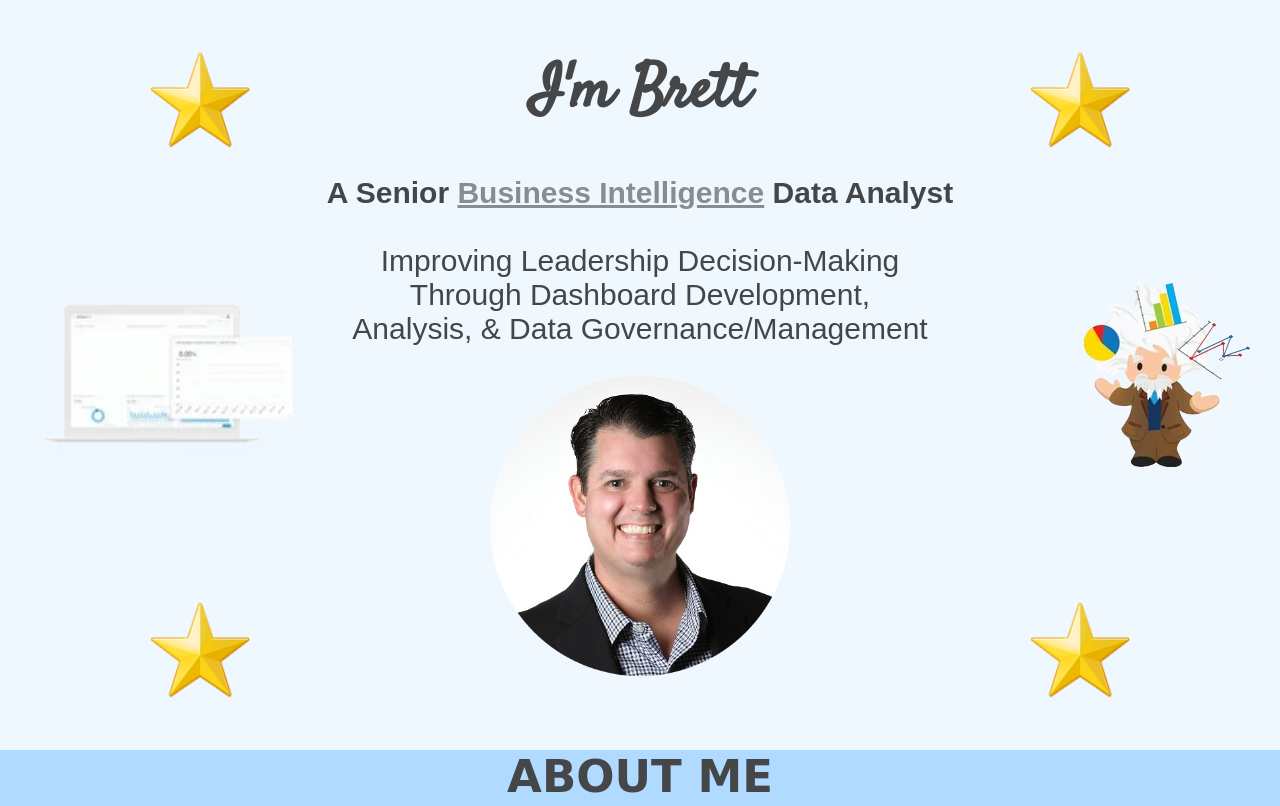
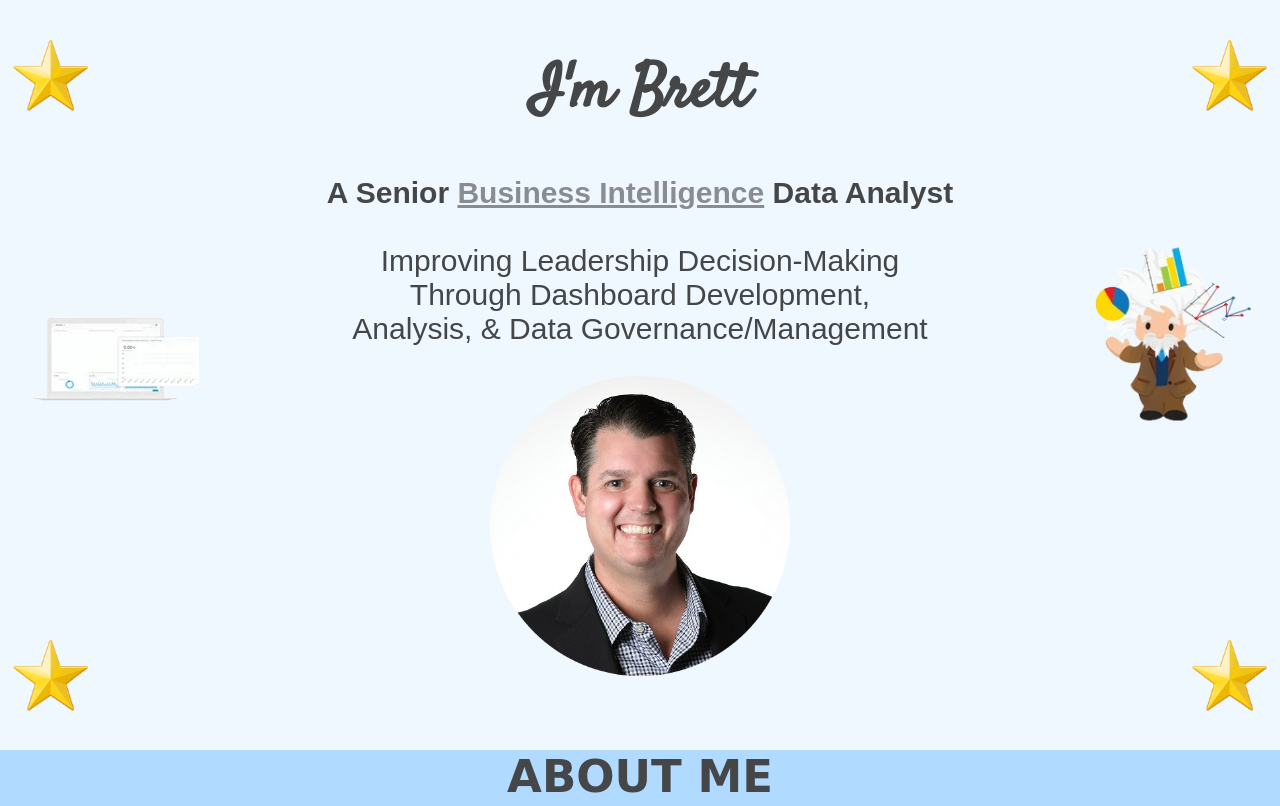
Before and after one commit to bredd1011/cv, a plain HTML site: page index.html in a window 1280 px wide. Shown: the top 806 px of the page. Drawn offline with Linux system fonts and the light colour scheme; a web font is replaced by a local one.

Commit message:
Add files via upload

```diff
--- a/CSS/styles.css
+++ b/CSS/styles.css
@@ -43,7 +43,6 @@ a:hover {
 .middle1 {
     position: relative;
     background-color: #B0DAFF;
-    height: 700px;
 }
 
 .middle2 {
@@ -69,55 +68,55 @@ a:hover {
 
 #star1 {
     position: absolute;
-    left: 150px;
-    top: 50px;
-    height: 100px;
-    width: 100px;
+    left: 1%;
+    top: 5%;
+    max-height: 10%;
+    max-width: 10%;
     background-color: AliceBlue;
 }
 
 #star2 {
     position: absolute;
-    right: 150px;
-    top: 50px;
-    height: 100px;
-    width: 100px;
+    right: 1%;
+    top: 5%;
+    max-height: 10%;
+    max-width: 10%;
     background-color: AliceBlue;
 }
 
 #star3 {
     position: absolute;
-    left: 150px;
-    bottom: 50px;
-    height: 100px;
-    width: 100px;
+    left: 1%;
+    bottom: 5%;
+    max-height: 10%;
+    max-width: 10%;
     background-color: AliceBlue;
 }
 
 #star4 {
     position: absolute;
-    right: 150px;
-    bottom: 50px;
-    height: 100px;
-    width: 100px;
+    right: 1%;
+    bottom: 5%;
+    max-height: 10%;
+    max-width: 10%;
     background-color: AliceBlue;
 }
 
 #data1 {
     position: absolute;
     left: 1%;
-    top: 275px;
-    height: 200px;
-    width: 300px;
+    top: 40%;
+    max-height: 25%;
+    max-width: 25%;
     background-color: AliceBlue;
 }
 
 #data2{
     position: absolute;
     right: 1%;
-    top: 275px;
-    height: 200px;
-    width: 200px;
+    top: 32%;
+    max-height: 25%;
+    max-width: 25%;
     background-color: AliceBlue;
 }
 
```
